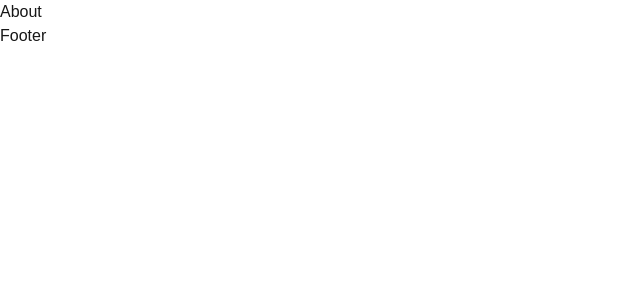
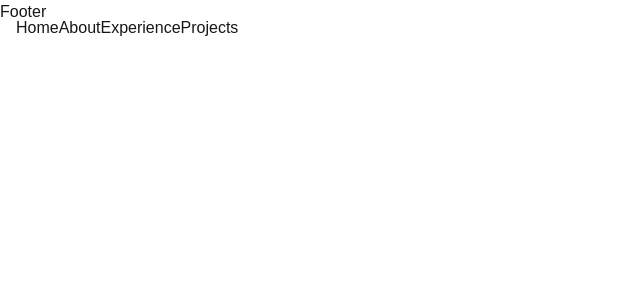
Before and after one commit to Detims/portfolio-real, a Next.js app: page / in a window 1280 px wide. Shown: the top 300 px of the page, without its empty margins (0-640 px from the left). Built offline with nearby package versions, Linux system fonts and the light colour scheme.

Commit message:
add projects page

```diff
--- a/src/app/page.jsx
+++ b/src/app/page.jsx
@@ -3,9 +3,9 @@
 const Main = () => {
   return (
     <div>
-      <a href="/about">
+      {/* <a href="/about">
         About
-      </a>
+      </a> */}
     </div>
   );
 }
--- /dev/null
+++ b/src/app/projects/page.jsx
@@ -0,0 +1,11 @@
+'use client'
+
+const Projects = () => {
+    return(
+        <div>
+
+        </div>
+    )
+}
+
+export default Projects
--- a/src/components/Navbar.jsx
+++ b/src/components/Navbar.jsx
@@ -1,12 +1,27 @@
 'use client'
+import Link from "next/link"
 
 const Navbar = () => {
-    <nav className="fixed top-0">
-        <div className="flex mx-auto">
-            <ul className="hidden md:flex items-center">
-            </ul>
-        </div>
-    </nav>
+    return (
+        <nav className="fixed p-4 w-full top-0 z-10">
+            <div className="flex mx-auto">
+                <ul className="hidden md:flex items-center">
+                    {[
+                        { href: '/', label: 'Home' },
+                        { href: '/about', label: 'About' },
+                        { href: '/experience', label: 'Experience' },
+                        { href: '/projects', label: 'Projects' },
+                    ].map((item) => (
+                        <li key={item.href}>
+                            <Link href={item.href}>
+                                {item.label}
+                            </Link>
+                        </li>
+                    ))}
+                </ul>
+            </div>
+        </nav>
+    )
 }
 
 export default Navbar
```
